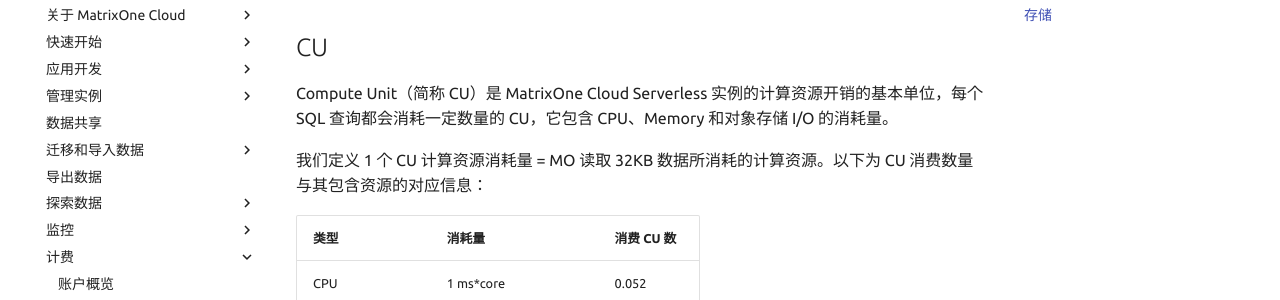
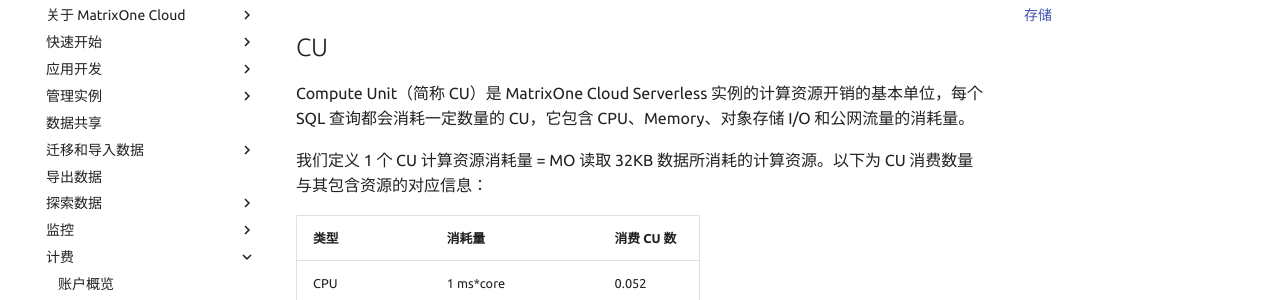
Before and after one commit to yangj1211/moc-docs, an MkDocs documentation site: the page built from docs/MatrixOne-Cloud/Charging/price-detail/price-detail-serverless.md, in a window 1280 px wide and 1097 px high. Shown: the part 198-498 px from the top of the window. Built offline with MkDocs 1.6.1 and Material for MkDocs 9.7.7, drawn with Linux system fonts in a browser that asks for light colours; comment, search, counter and statistics services are not loaded; the version menu is left out.

Commit message:
update price detail

```diff
--- a/docs/MatrixOne-Cloud/Charging/price-detail/price-detail-serverless.md
+++ b/docs/MatrixOne-Cloud/Charging/price-detail/price-detail-serverless.md
@@ -2,7 +2,7 @@
 
 ## CU
 
-Compute Unit（简称 CU）是 MatrixOne Cloud Serverless 实例的计算资源开销的基本单位，每个 SQL 查询都会消耗一定数量的 CU，它包含 CPU、Memory 和对象存储 I/O 的消耗量。
+Compute Unit（简称 CU）是 MatrixOne Cloud Serverless 实例的计算资源开销的基本单位，每个 SQL 查询都会消耗一定数量的 CU，它包含 CPU、Memory、对象存储 I/O 和公网流量的消耗量。
 
 我们定义 1 个 CU 计算资源消耗量 = MO 读取 32KB 数据所消耗的计算资源。以下为 CU 消费数量与其包含资源的对应信息：
 
```
